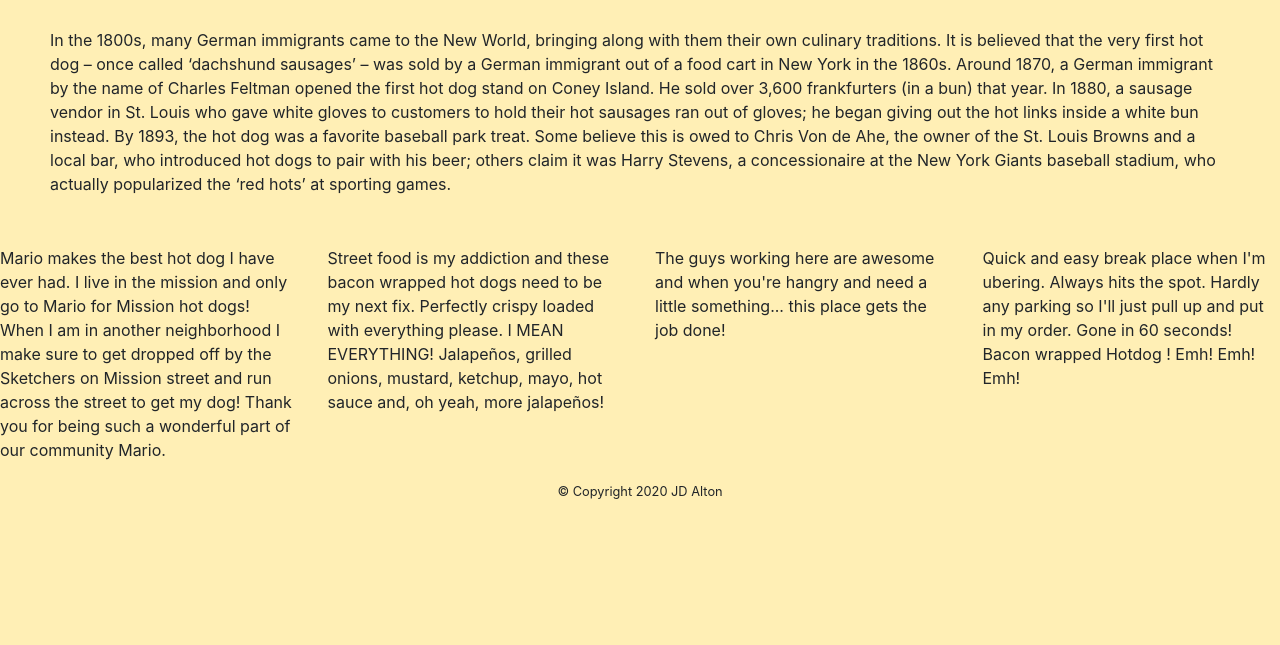
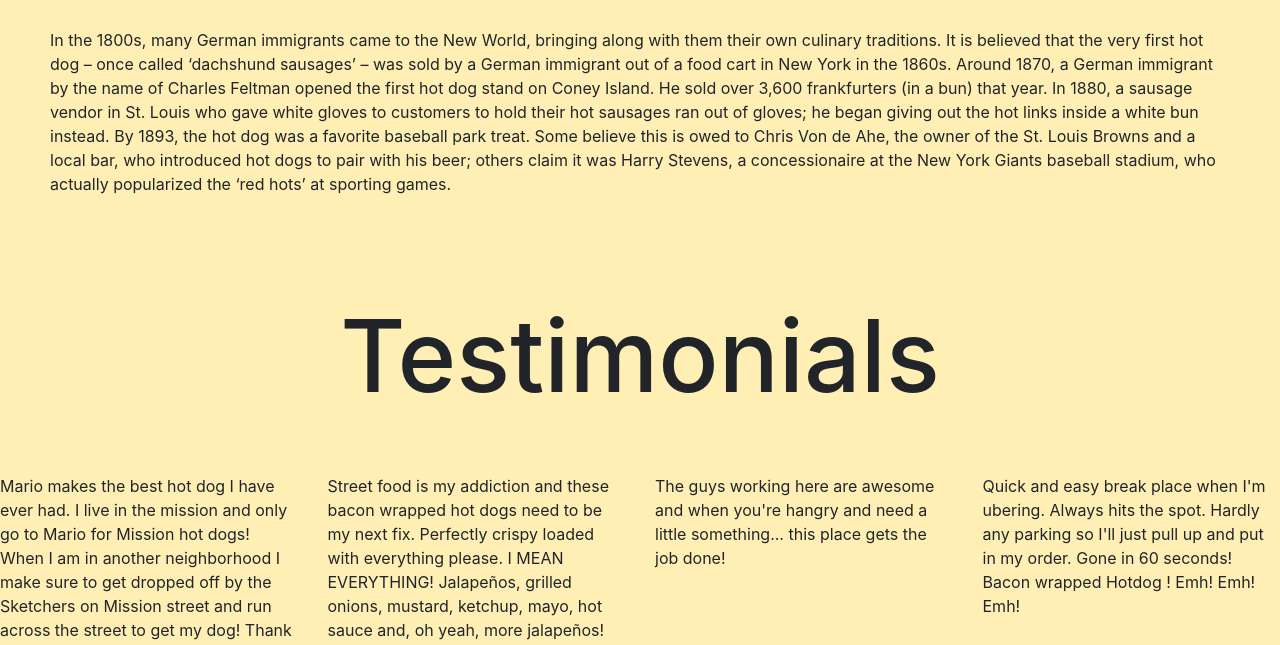
Before and after one commit to Jadaniels/MidTermProject, a website: page src/about.html in a window 1280 px wide. Shown: the part 602-1247 px from the top of the page. Before the commit the page ends 1104 px from the top, so only its background shows below. Drawn offline with Linux system fonts and the light colour scheme.

Commit message:
testimonial update

```diff
--- a/src/about.html
+++ b/src/about.html
@@ -31,6 +31,7 @@
             </p>
         </section>
 
+        <h1 class="title">Testimonials</h1>
         <section class="row">
             <p class="col">Mario makes the best hot dog I have ever had. I live in the mission and only go to Mario for Mission hot dogs! When I am in another neighborhood I make sure to get dropped off by the Sketchers on Mission street and run across the street to get my dog! Thank you for being such a wonderful part of our community Mario.</p>
             <p class="col">Street food is my addiction and these bacon wrapped hot dogs need to be my next fix. Perfectly crispy loaded with everything please. I MEAN EVERYTHING! Jalapeños, grilled onions, mustard, ketchup, mayo, hot sauce and, oh yeah, more jalapeños!</p>
```
